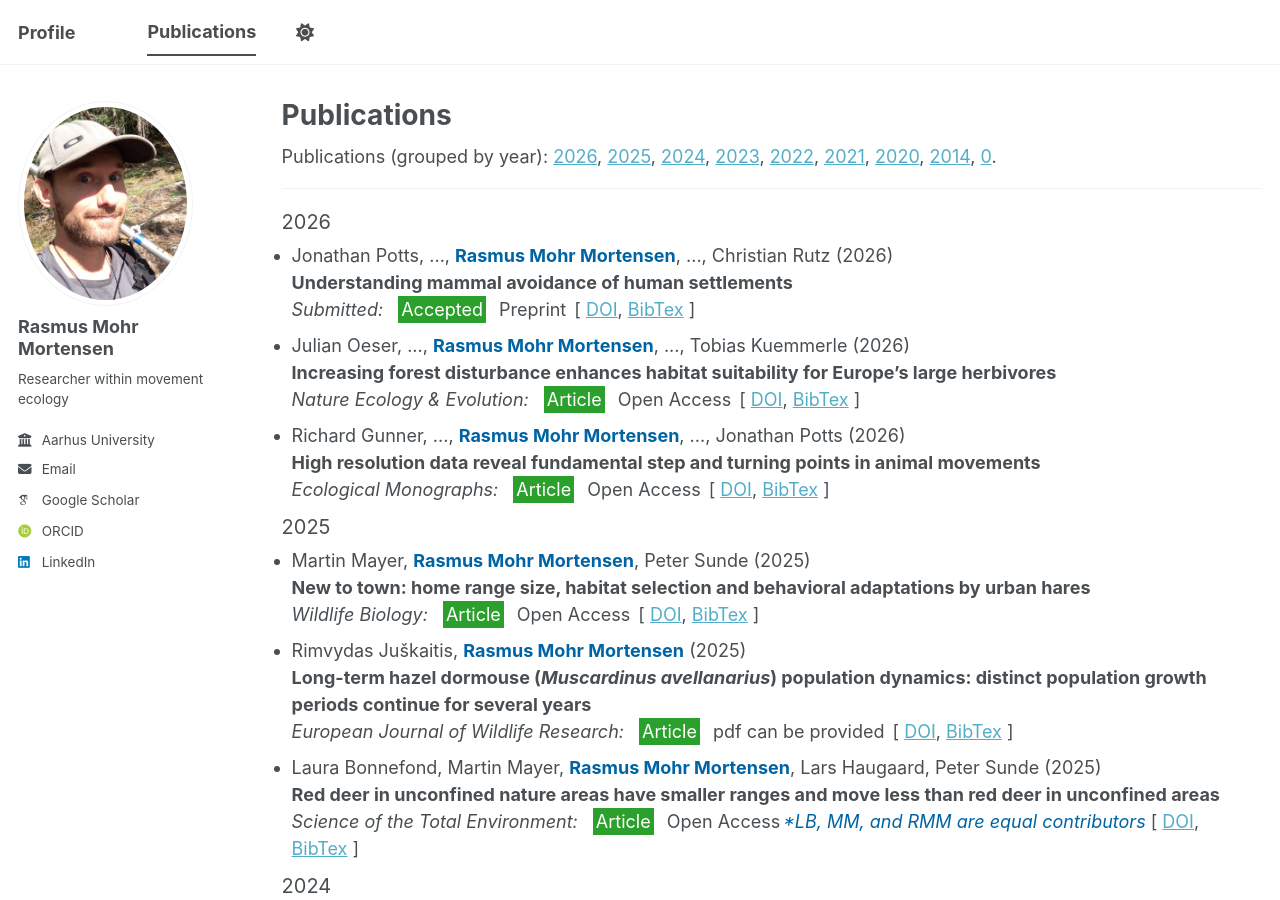
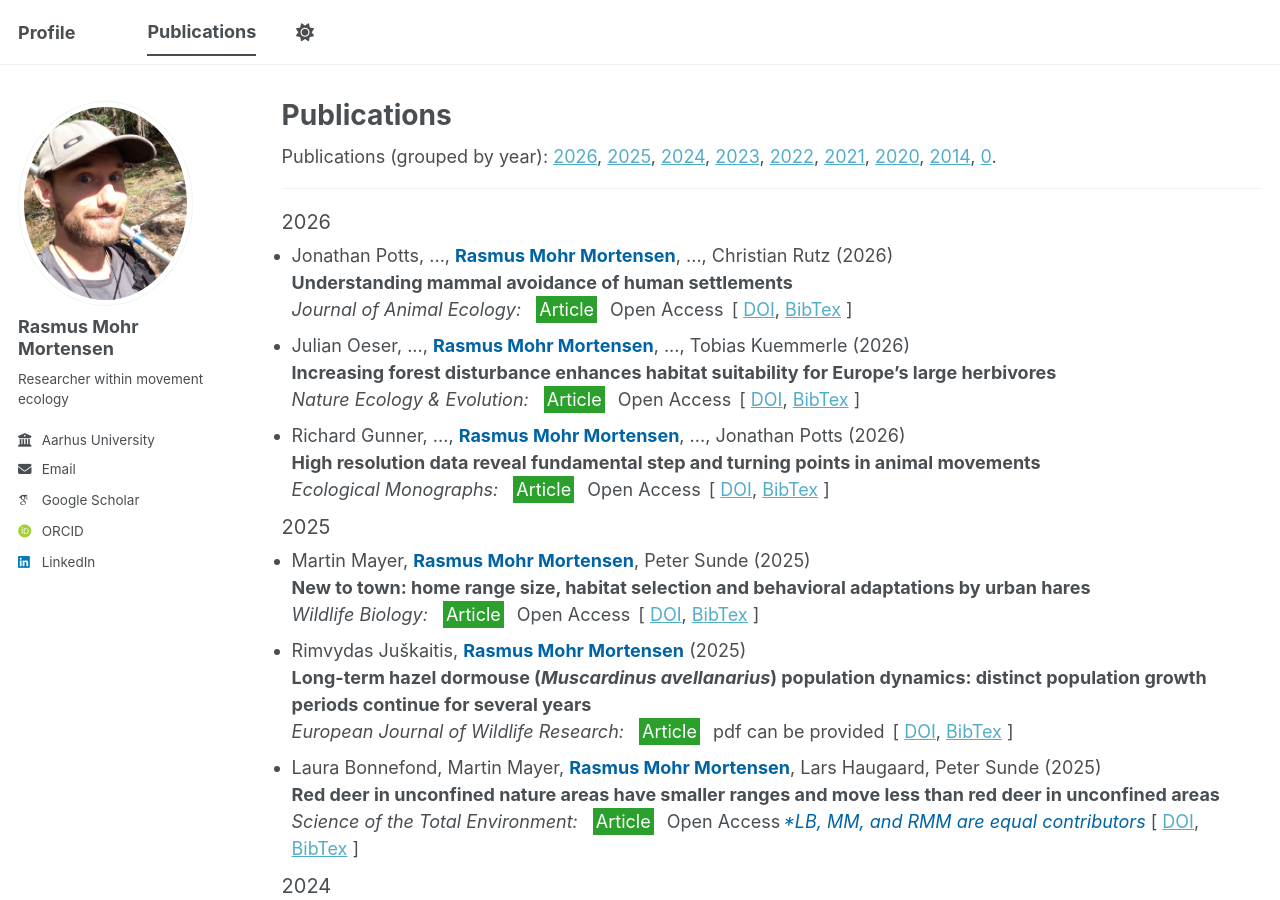
Before and after one commit to rasmusmohrmortensen/rasmusmohrmortensen.github.io, a Jekyll site: the page built from _pages/publications.html, in a window 1280 px wide and 900 px high. Built offline with Jekyll 4.4.1, drawn with Linux system fonts in a browser that asks for light colours; some web fonts are replaced; a script bundle is joined from its source files by our own code; library files that are not in the unit come from our copies.

Commit message:
Update papers.yml

```diff
--- a/_data/bibere/papers.yml
+++ b/_data/bibere/papers.yml
@@ -40,9 +40,9 @@ paper0014:
   extraTags: "Preprint"
 
 paper0013:
-  type: "Accepted"
+  type: "Article"
   title: "Understanding mammal avoidance of human settlements"
-  venue: "Submitted"
+  venue: "Journal of Animal Ecology"
   year: 2026
   authors:
     - "Jonathan Potts"
@@ -54,10 +54,10 @@ paper0013:
 #    - name: "PDF"
 #      link: "/files/paper.pdf"
     - name: "DOI"
-      link: "https://doi.org/10.22541/au.176037346.60955875/v1"
+      link: "https://doi.org/10.1111/1365-2656.70298"
   note: ""
   emphasis: ""
-  extraTags: "Preprint"
+  extraTags: "Open Access"
 
 paper0012:
   type: "Article"
```
